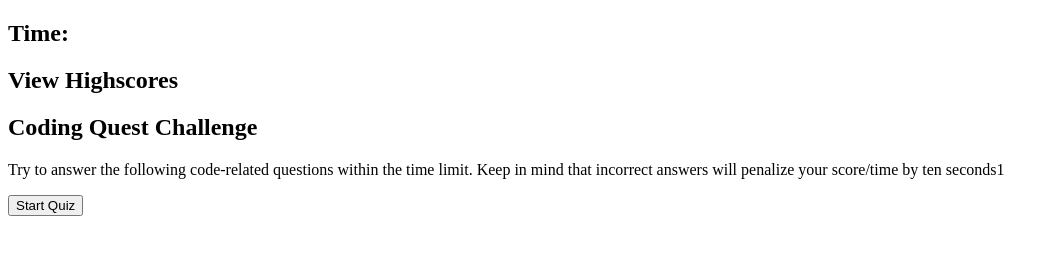
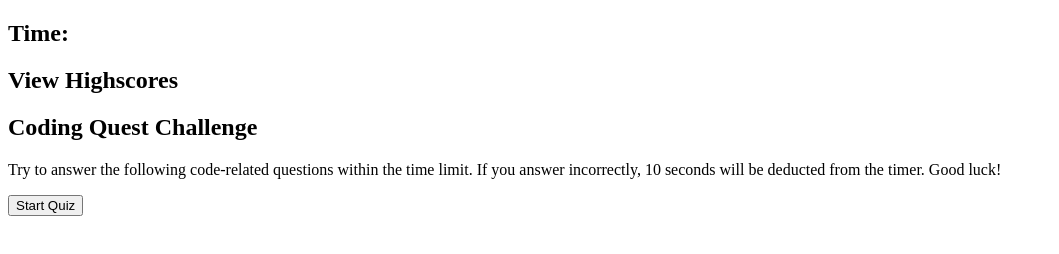
Before and after one commit to kathatbat/code-quiz, a plain HTML site: page index.html in a window 1280 px wide. Shown: the whole page, without its empty margins (0-1059 px from the left). Drawn offline with Linux system fonts and the light colour scheme.

Commit message:
update README

```diff
--- a/index.html
+++ b/index.html
@@ -14,7 +14,7 @@
         <section id="start-page">
             <h1>Coding Quest Challenge</h1>
             <p>Try to answer the following code-related questions within the time limit.
-                Keep in mind that incorrect answers will penalize your score/time by ten seconds1
+                If you answer incorrectly, 10 seconds will be deducted from the timer. Good luck!
             </p>
             <button class="button" id="start-button">Start Quiz</button>
         </section>
```
Also changed, not shown: image.png (added), 1 other file.
